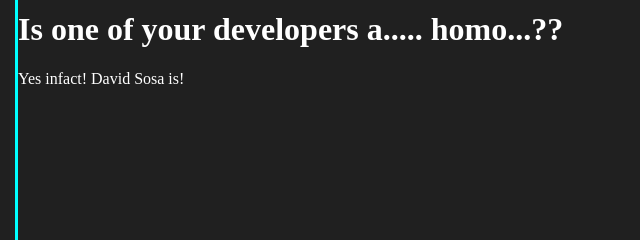
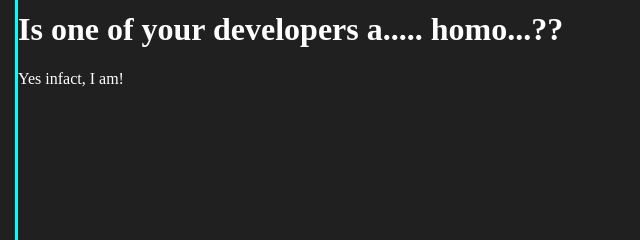
Before and after one commit to davidsosa2022/LatteUWebsite, a plain HTML site: page LatteUWebsite/index.html in a window 1280 px wide. Shown: the part 583-823 px from the top of the page, 0-640 px from the left. Drawn offline with Linux system fonts and the light colour scheme; a web font is replaced by a local one.

Commit message:
Update index.html

```diff
--- a/LatteUWebsite/index.html
+++ b/LatteUWebsite/index.html
@@ -42,7 +42,7 @@
 
                 <h1>Is one of your developers a..... homo...??</h1>
                 <p>
-                    Yes infact! David Sosa is!
+                    Yes infact, I am!
                 </p>
             </div>
     </body>
```
